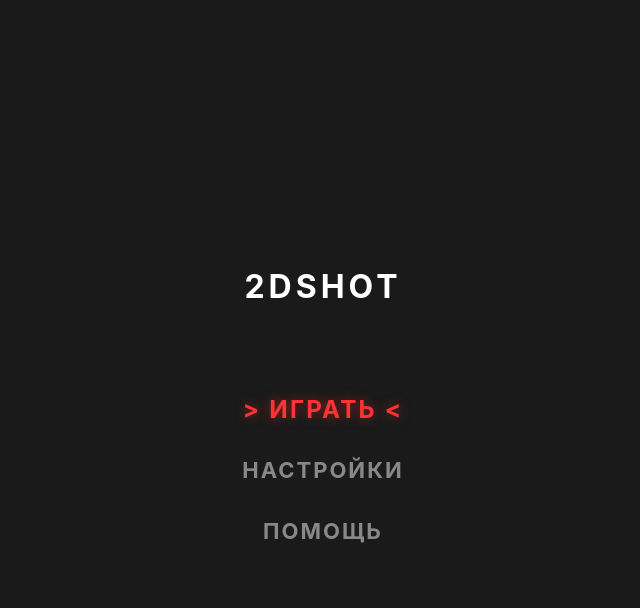
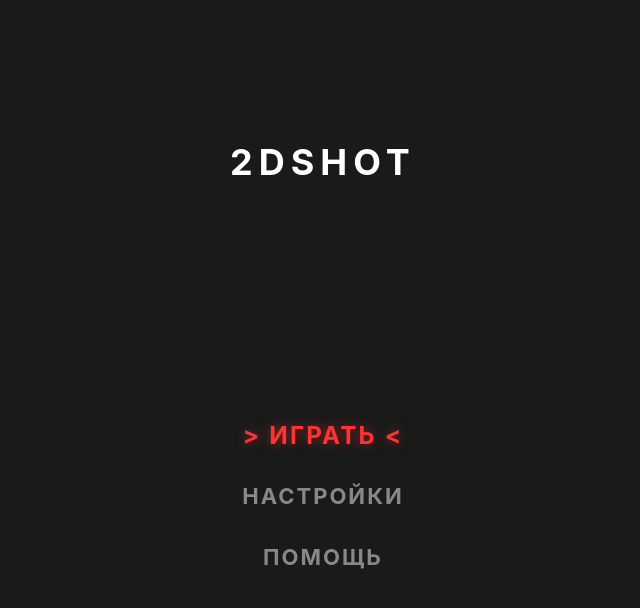
Before and after one commit to mark213364/2DSHOTGAME, a React (Vite) app: page / in a window 1280 px wide. Shown: the top 608 px of the page, without its empty margins (317-957 px from the left). Built offline with nearby package versions, Linux system fonts and the light colour scheme.

Commit message:
Update MainMenu.css

```diff
--- a/components/MainMenu.css
+++ b/components/MainMenu.css
@@ -1,15 +1,3 @@
-/* --- Базовые настройки меню (и анимация появления) --- */
-@keyframes fadeIn {
-  from { opacity: 0; }
-  to { opacity: 1; }
-}
-
-.screen-fade {
-  width: 100%;
-  height: 100%;
-  animation: fadeIn 0.4s ease-in-out;
-}
-
 /* --- Главное меню --- */
 .menu-container {
   display: flex;
@@ -18,17 +6,19 @@
   width: 100%;
   padding: 20px;
   box-sizing: border-box;
-  justify-content: center; /* Центрируем всё по вертикали */
+  justify-content: center; /* Центрируем всё */
   align-items: center;     /* Центрируем по горизонтали */
 }
 
 .menu-title {
   text-align: center;
-  font-size: 32px;
-  letter-spacing: 4px;
+  font-size: 36px;
+  letter-spacing: 6px;
   color: #fff;
   text-transform: uppercase;
-  margin-bottom: 80px; /* Отступ от заголовка до кнопок (смещает кнопки ниже центра) */
+  margin: 0;
+  padding-top: 15vh; /* Сдвигает заголовок от верха */
+  margin-bottom: auto; /* Отталкивает кнопки вниз */
 }
 
 .menu-buttons {
@@ -37,6 +27,7 @@
   gap: 15px;
   width: 100%;
   max-width: 300px;
+  margin-bottom: 25vh; /* Сдвигает кнопки вверх от низа */
 }
 
 .menu-btn {
@@ -62,7 +53,7 @@
 /* --- Стили для экрана Помощи --- */
 .help-container {
   padding: 20px 15px;
-  justify-content: flex-start; /* Переопределяем, чтобы список был сверху */
+  justify-content: flex-start;
 }
 
 .help-scroll-area {
@@ -110,6 +101,6 @@
 
 /* --- Кнопка "Назад" на экране помощи --- */
 .help-back-btn {
-  margin-top: auto; /* Прижимает кнопку к низу */
+  margin-top: auto;
   margin-bottom: 20px;
 }
```
